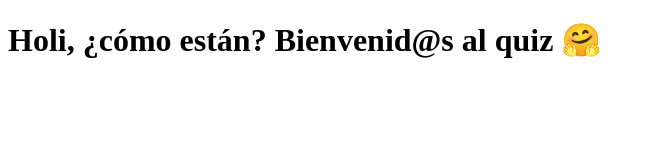
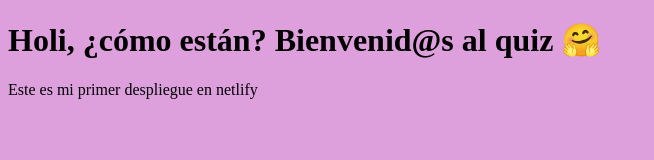
Before and after one commit to Daliany54/Repositorio2, a plain HTML site: page index.html in a window 1280 px wide. Shown: the whole page, without its empty margins (0-654 px from the left). Drawn offline with Linux system fonts and the light colour scheme.

Commit message:
Color de fondo nuevo

```diff
--- a/index.html
+++ b/index.html
@@ -4,8 +4,14 @@
     <meta charset="UTF-8">
     <meta name="viewport" content="width=device-width, initial-scale=1.0">
     <title>Document</title>
+    <style>
+        html, body{
+            background-color:plum;
+        }
+    </style>
 </head>
 <body>
     <h1> Holi, ¿cómo están? Bienvenid@s al quiz 🤗 </h1>
+    <p>Este es mi primer despliegue en netlify</p>
 </body>
 </html>
```
